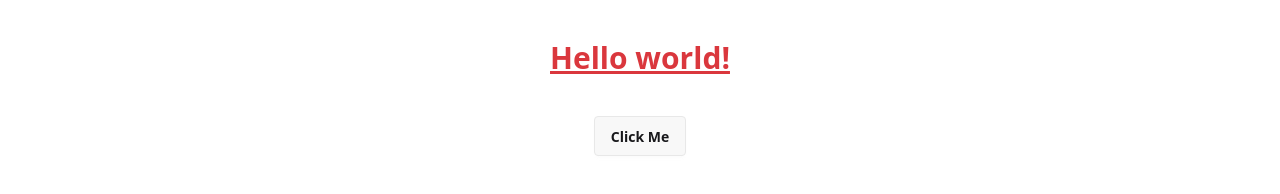
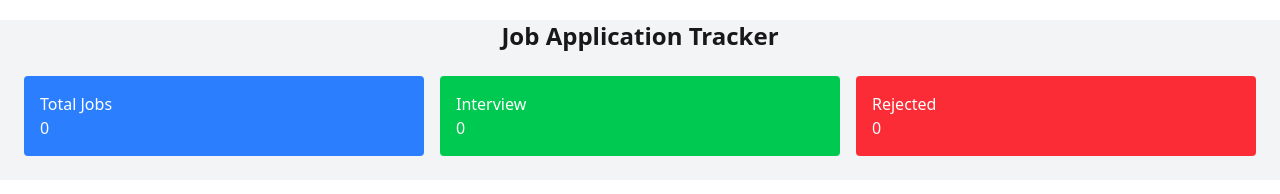
Before and after one commit to Sadiqunnabi17/Project4, a plain HTML site: page index.html in a window 1280 px wide. Drawn offline with nearby package versions, Linux system fonts and the light colour scheme.

Commit message:
Initial HTML structure Added

```diff
--- a/index.html
+++ b/index.html
@@ -17,12 +17,26 @@
     </style>
 
 </head>
-<body>
-    <h1 class="text-3xl text-center py-10 font-bold underline text-clifford">
-      Hello world!
+<body class="bg-gray-100">
+    <h1 class="text-2xl text-center mt-5 font-bold">
+      Job Application Tracker
     </h1>
-    <div class="text-center">
-        <button class="btn">Click Me</button>
+
+    <div class="grid grid-cols-1 md:grid-cols-3 gap-4 p-6">
+      <div class="bg-blue-500 text-white p-4 rounded">
+        <h2>Total Jobs</h2>
+        <p id="totalCount">0</p>
+      </div>
+
+      <div class="bg-green-500 text-white p-4 rounded">
+        <h2>Interview</h2>
+        <p id="interviewCount">0</p>
+      </div>
+
+      <div class="bg-red-500 text-white p-4 rounded">
+        <h2>Rejected</h2>
+        <p id="rejectedCount">0</p>
+      </div>
 
     </div>
 </body>
```
